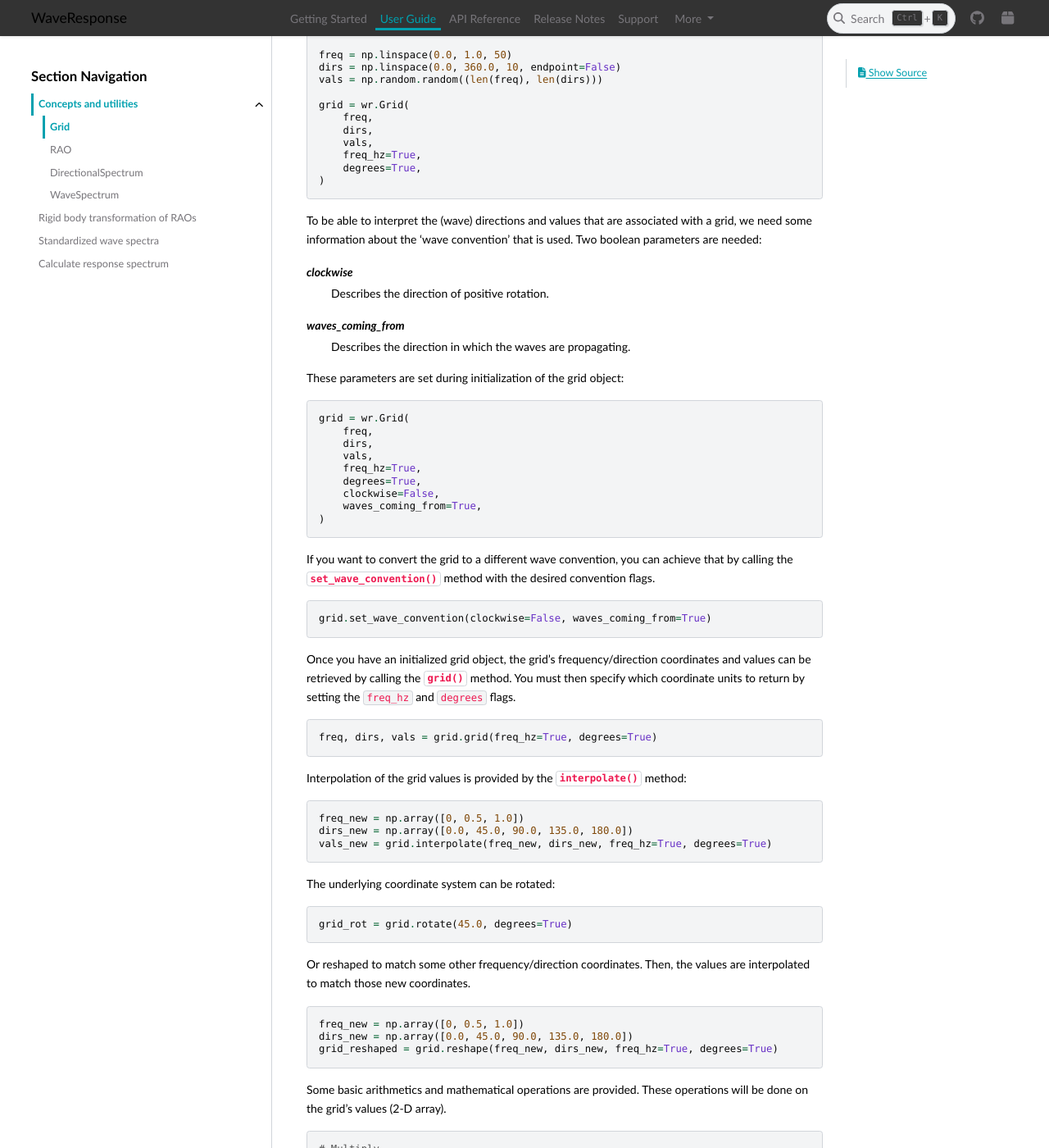
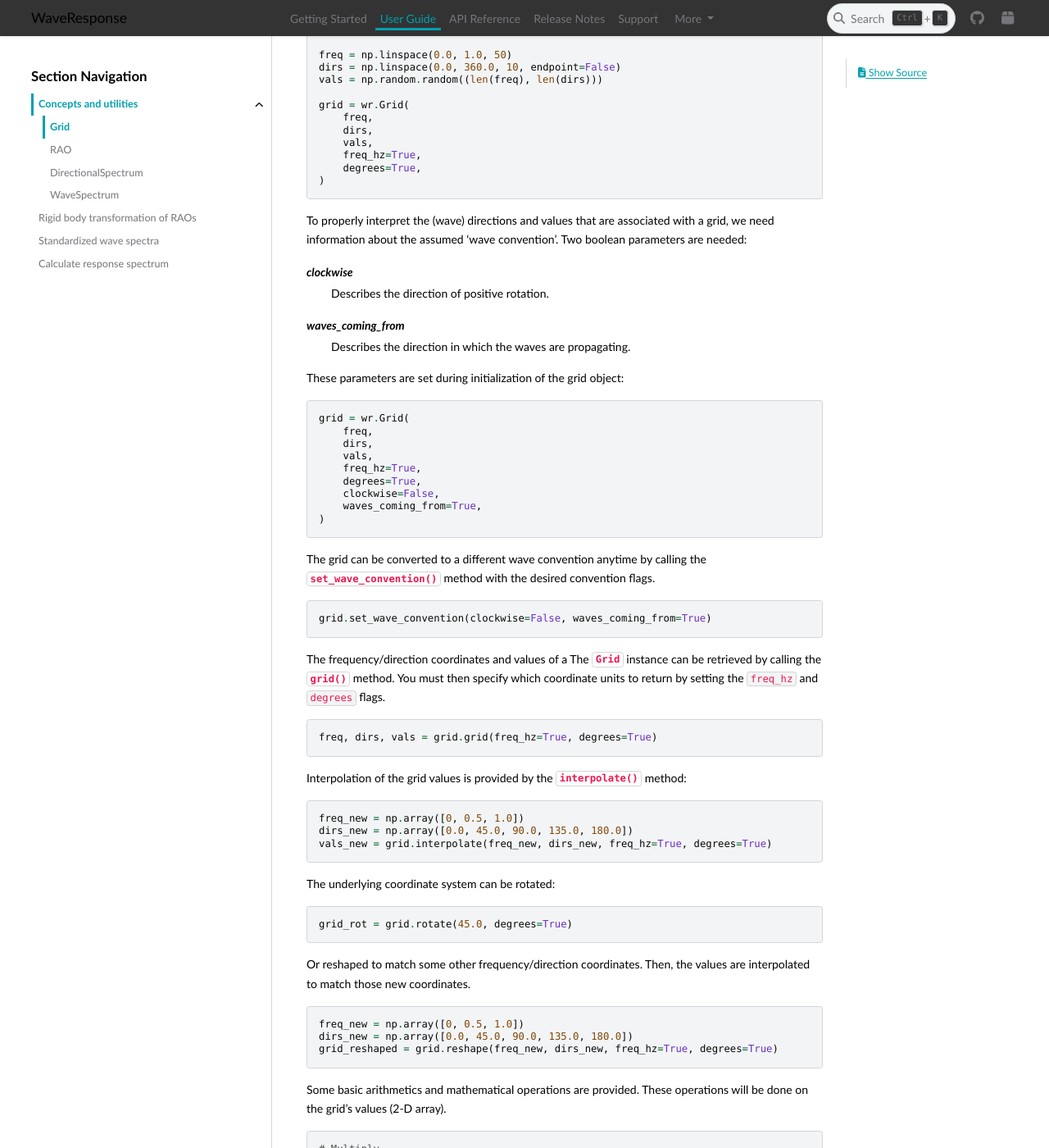
Before and after one commit to 4Subsea/waveresponse-python, a Sphinx documentation site: the page built from docs/user_guide/concepts_utils/grid.rst, in a window 1280 px wide and 1400 px high, scrolled down 351 px. Shown: the whole window at 82% size. Built offline with Sphinx 7.4.7 and the PyData theme 0.15.4, drawn with Linux system fonts in a browser that asks for light colours; some of the changed text lies outside the part shown.

Commit message:
fix: release fixes [dst-268]

```diff
--- a/docs/user_guide/concepts_utils/grid.rst
+++ b/docs/user_guide/concepts_utils/grid.rst
@@ -28,8 +28,8 @@
         degrees=True,
     )
 
-To be able to interpret the (wave) directions and values that are associated with
-a grid, we need some information about the 'wave convention' that is used. Two boolean
+To properly interpret the (wave) directions and values that are associated with
+a grid, we need information about the assumed 'wave convention'. Two boolean
 parameters are needed:
 
 *clockwise*
@@ -52,16 +52,15 @@
         waves_coming_from=True,
     )
 
-If you want to convert the grid to a different wave convention, you can achieve
-that by calling the :meth:`~waveresponse.Grid.set_wave_convention` method with the
-desired convention flags.
+The grid can be converted to a different wave convention anytime by calling the
+:meth:`~waveresponse.Grid.set_wave_convention` method with the desired convention flags.
 
 .. code-block:: python
 
     grid.set_wave_convention(clockwise=False, waves_coming_from=True)
 
-Once you have an initialized grid object, the grid's frequency/direction coordinates
-and values can be retrieved by calling the :meth:`~waveresponse.Grid.grid` method.
+The frequency/direction coordinates and values of a The :class:`~waveresponse.Grid` instance
+can be retrieved by calling the :meth:`~waveresponse.Grid.grid` method.
 You must then specify which coordinate units to return by setting the ``freq_hz``
 and ``degrees`` flags.
 
@@ -99,10 +98,16 @@
 .. code-block:: python
 
     # Multiply
-    grid_squared = grid * grid
+    grid_mul = grid * grid
+    grid_mul_scalar = 2. * grid
 
     # Add
     grid_added = grid + grid
+    grid_added_scalar = grid + 2.
+
+    # Subtract
+    grid_sub = grid - grid
+    grid_sub_scalar = 1. - grid
 
     # Convert to real or imaginary parts
     grid_real = grid.real
--- a/docs/user_guide/concepts_utils/rao.rst
+++ b/docs/user_guide/concepts_utils/rao.rst
@@ -2,7 +2,7 @@
 ===
 The :class:`~waveresponse.RAO` class provides an interface for handling response
 amplitude operators (RAOs). :class:`~waveresponse.RAO` extends :class:`~waveresponse.Grid`,
-and contains RAO values on a two-dimentional frequency/(wave)direction grid.
+and contains RAO values on a two-dimentional frequency/(wave)direction grid:
 
 .. math::
     H(\omega, \theta)
```
Also changed, not shown: 1 other file.
